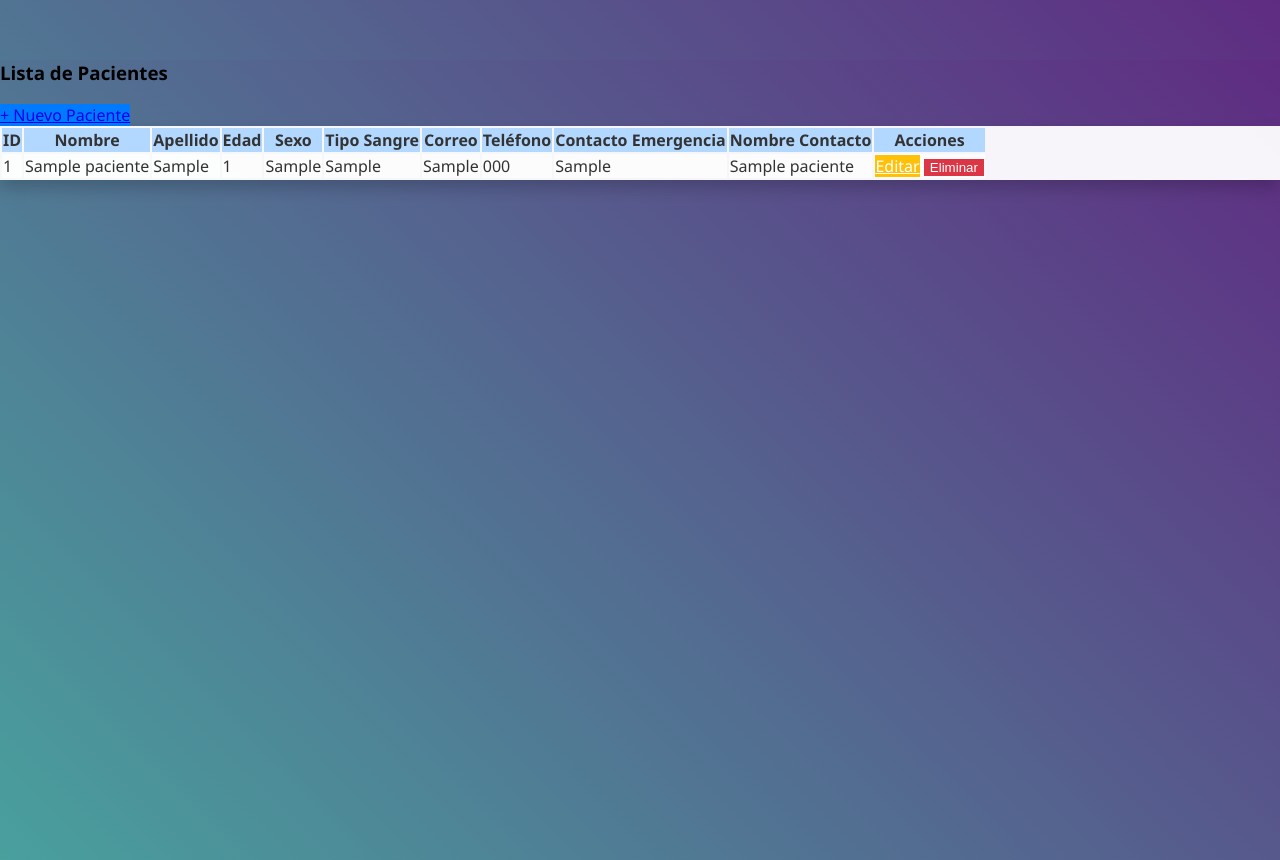
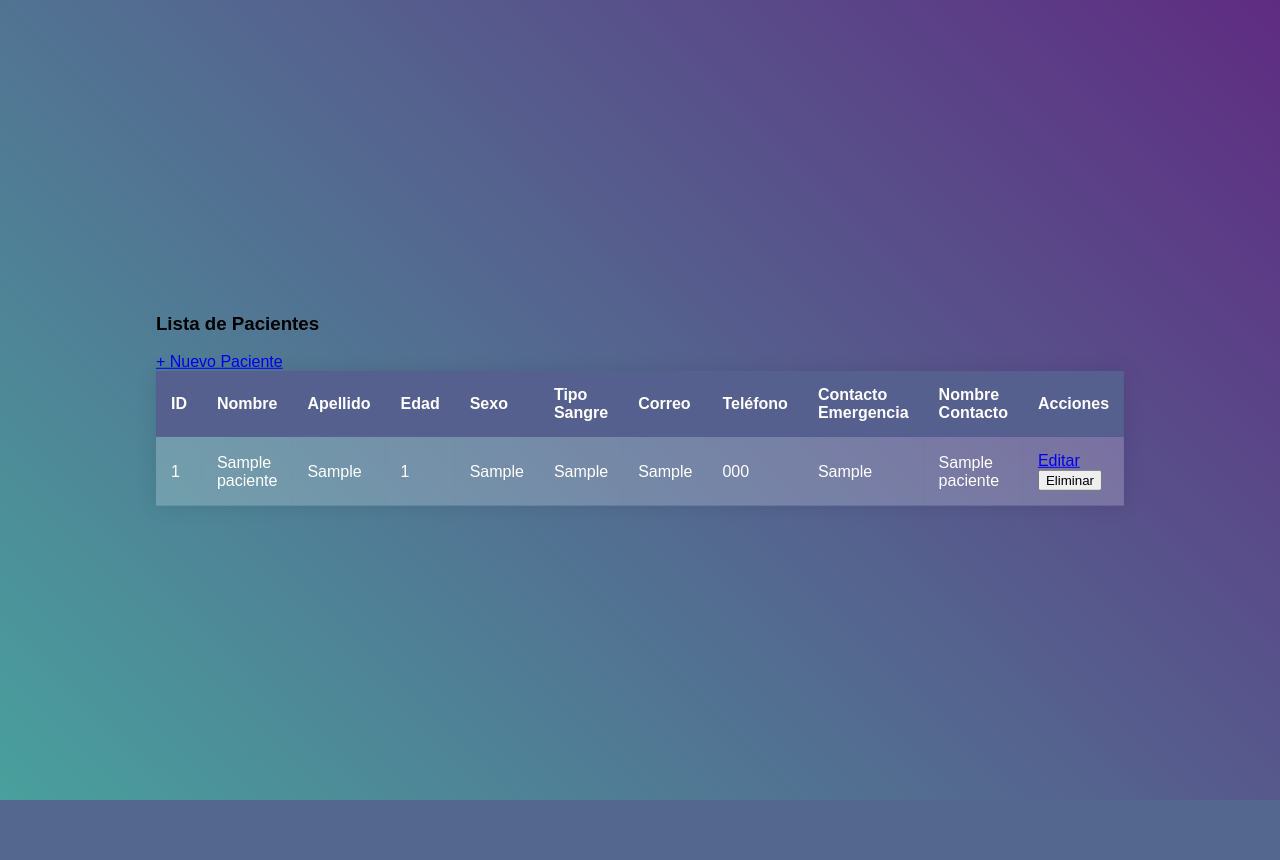
Before and after one commit to AlondraJVG/klinicstudiodental, a Flask app: page /pacientes in a window 1280 px wide. After the commit the page ends 800 px from the top, so only its background shows below. Run offline with Flask 3, Linux system fonts and the light colour scheme; tables that the repository leaves empty hold one stand-in row (values such as "Sample post").

Commit message:
css pacientes

```diff
--- a/app/static/css/pacientes.css
+++ b/app/static/css/pacientes.css
@@ -1,81 +1,65 @@
-html, body {
-    height: 100%;
-    margin: 0;
-    font-family: 'Segoe UI', sans-serif;
-    background: linear-gradient(45deg, #49a09d, #5f2c82);
+html,
+body {
+	height: 100%;
+}
+
+body {
+	margin: 0;
+	background: linear-gradient(45deg, #49a09d, #5f2c82);
+	font-family: sans-serif;
+	font-weight: 100;
 }
 
 .container {
-    margin-top: 60px;
+	position: absolute;
+	top: 50%;
+	left: 50%;
+	transform: translate(-50%, -50%);
 }
 
-.card {
-    background-color: rgba(255, 255, 255, 0.95);
-    border: none;
-    box-shadow: 0 8px 16px rgba(0, 0, 0, 0.2);
+table {
+	width: 800px;
+	border-collapse: collapse;
+	overflow: hidden;
+	box-shadow: 0 0 20px rgba(0,0,0,0.1);
 }
 
-h3.text-primary {
-    font-weight: bold;
+th,
+td {
+	padding: 15px;
+	background-color: rgba(255,255,255,0.2);
+	color: #fff;
 }
 
-.table {
-    margin-bottom: 0;
+th {
+	text-align: left;
 }
 
-.table thead {
-    background-color: #007bff;
-    color: white;
+thead {
+	th {
+		background-color: #55608f;
+	}
 }
 
-.table th,
-.table td {
-    vertical-align: middle;
-    background-color: rgba(255, 255, 255, 0.7);
-    color: #333;
+tbody {
+	tr {
+		&:hover {
+			background-color: rgba(255,255,255,0.3);
+		}
+	}
+	td {
+		position: relative;
+		&:hover {
+			&:before {
+				content: "";
+				position: absolute;
+				left: 0;
+				right: 0;
+				top: -9999px;
+				bottom: -9999px;
+				background-color: rgba(255,255,255,0.2);
+				z-index: -1;
+			}
+		}
+	}
 }
-
-.table-hover tbody tr:hover {
-    background-color: rgba(0, 123, 255, 0.1);
-}
-
-.btn-primary {
-    background-color: #007bff;
-    border: none;
-}
-
-.btn-primary:hover {
-    background-color: #0056b3;
-}
-
-.btn-warning {
-    color: white;
-    background-color: #ffc107;
-    border: none;
-}
-
-.btn-warning:hover {
-    background-color: #e0a800;
-}
-
-.btn-danger {
-    color: white;
-    background-color: #dc3545;
-    border: none;
-}
-
-.btn-danger:hover {
-    background-color: #c82333;
-}
-
-.alert-success {
-    background-color: #d4edda;
-    color: #155724;
-    border: none;
-}
-
-@media (max-width: 768px) {
-    .table-responsive {
-        font-size: 0.85rem;
-    }
-}
```
